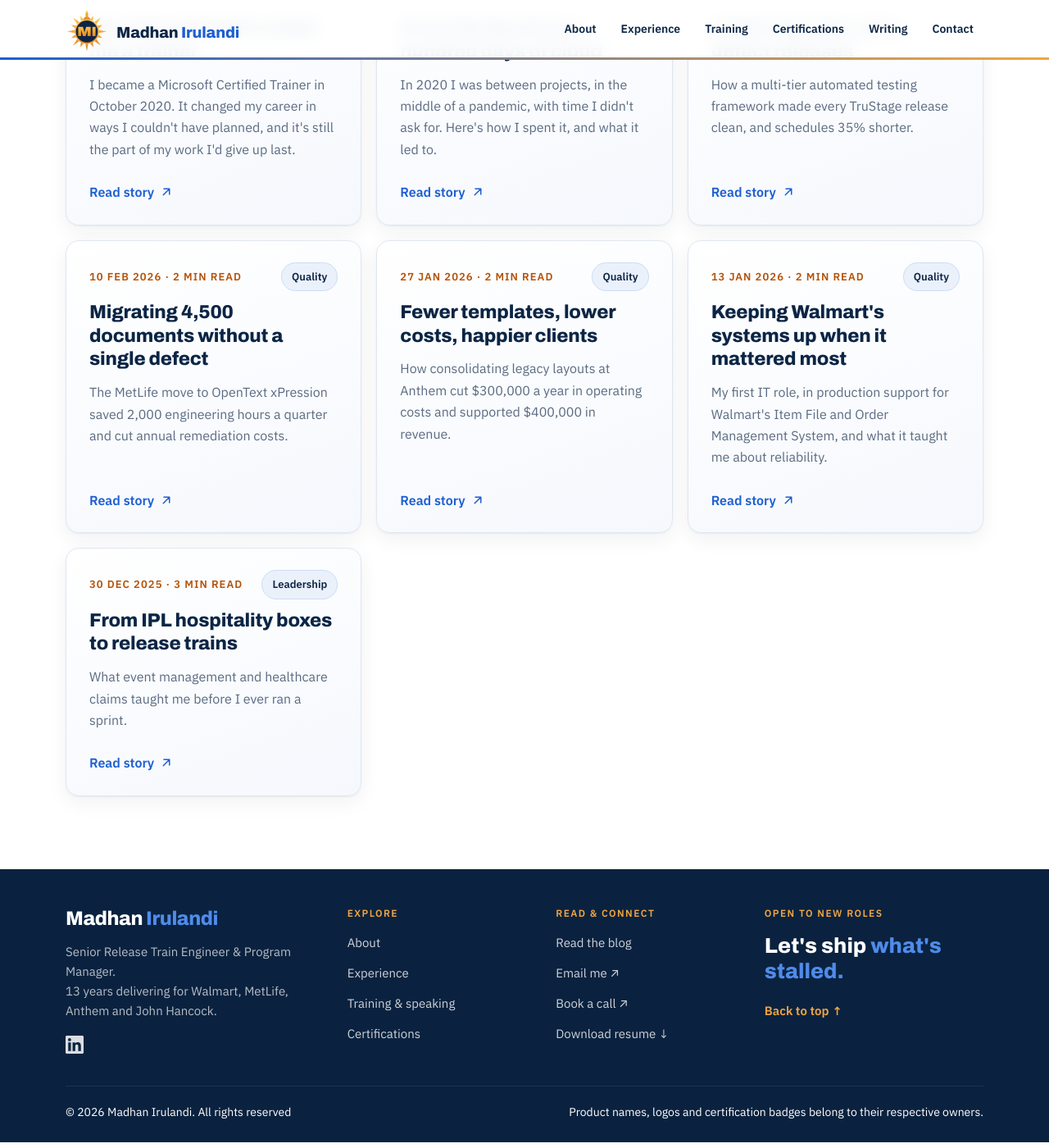
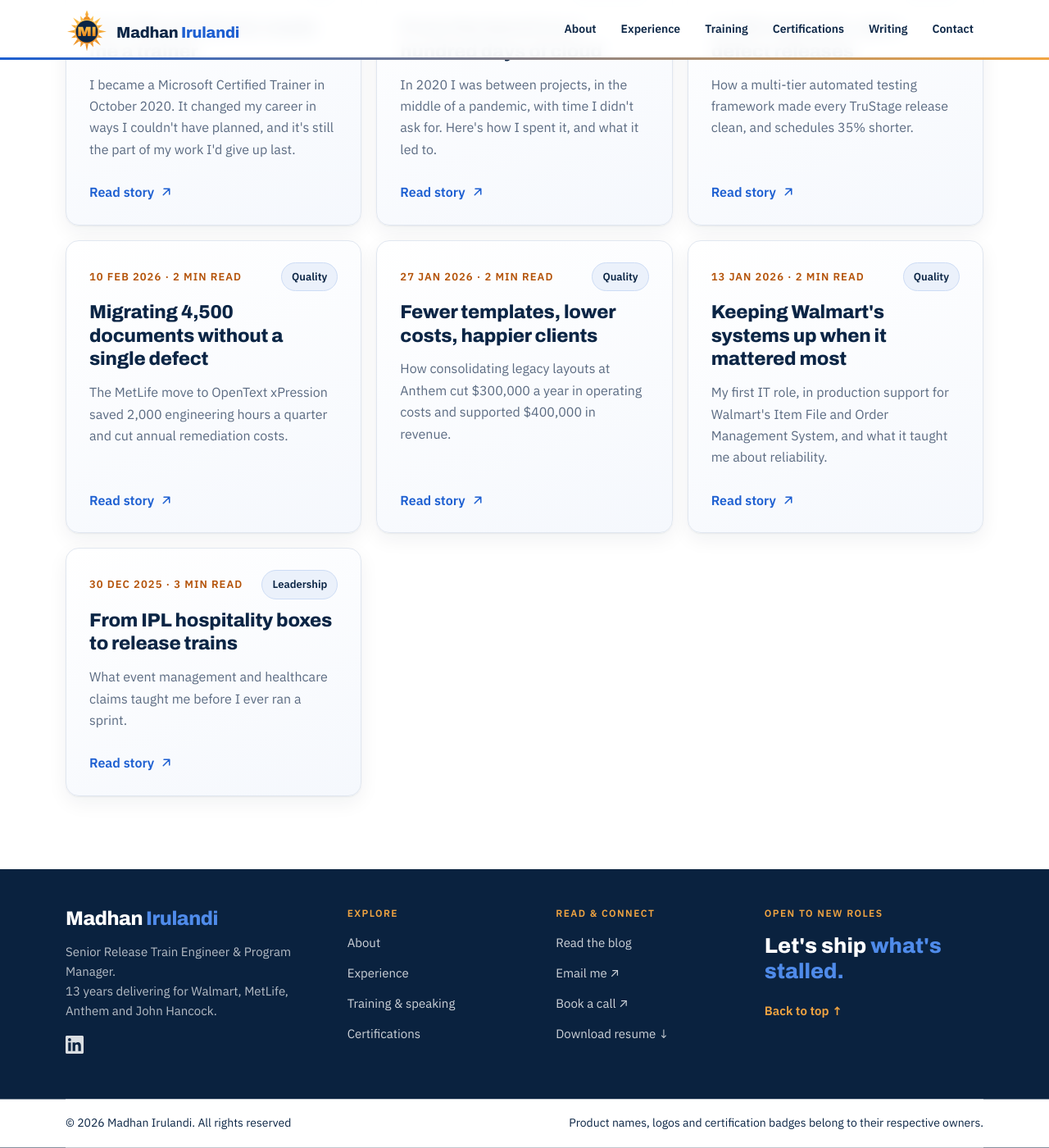
Before and after one commit to Madhan-I/Madhan-I.github.io, a Jekyll site: the page built from blog/index.html, in a window 1280 px wide and 1400 px high, scrolled down 2690 px. Shown: the whole window at 82% size. Built offline with Jekyll 4.4.1, drawn with Linux system fonts in a browser that asks for light colours.

Commit message:
Footer: copyright and trademark line on a full-width white band with navy text.
Co-Authored-By: Claude Opus 5.5 <noreply@anthropic.com>
Claude-Session: https://claude.ai/code/session_01MFRrTt7LBDdX57m85KHNGp

```diff
--- a/assets/css/style.css
+++ b/assets/css/style.css
@@ -823,3 +823,7 @@ footer .f-bottom a { color: #FFFFFF; }
   .post .toc a.on { color: var(--brand); font-weight: 700; }
 }
 @media (min-width: 1100px) { .post .toc summary::after, .post .toc summary::before { display: none !important; content: none !important; } }
+/* Footer bottom line on a full-width white band */
+footer .wrap.f-grid { padding-bottom: 0; }
+footer .f-bottom { margin-top: 16px; padding: 18px 0; border-top: 0; background: #FFFFFF; box-shadow: 0 0 0 100vmax #FFFFFF; clip-path: inset(0 -100vmax); }
+footer .f-bottom, footer .f-bottom span, footer .f-bottom a { color: var(--navy); }
```
